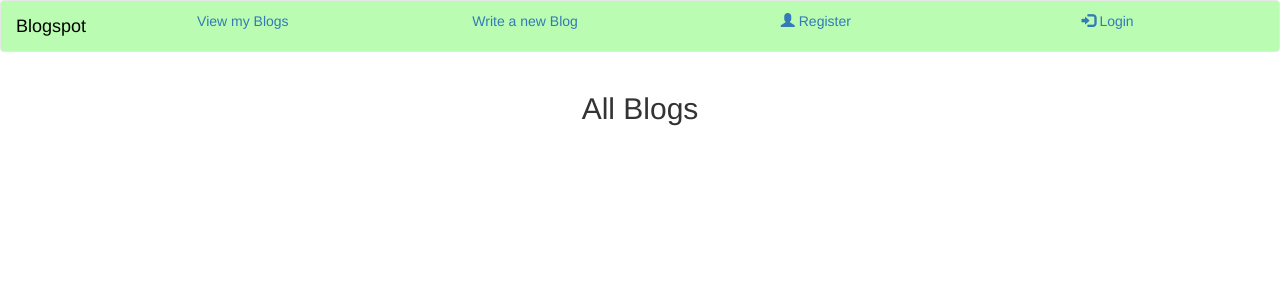
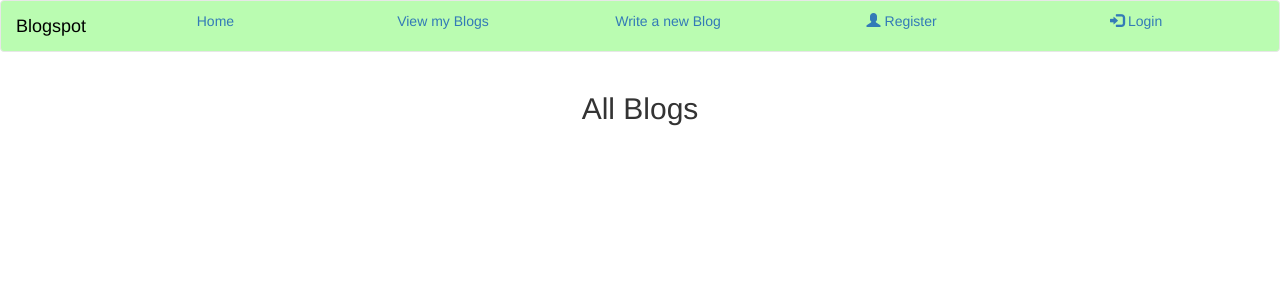
Before and after one commit to khush-deep/blogspot, a Flask app: page / in a window 1280 px wide. Shown: the top 300 px of the page. Run offline with Flask 2, Linux system fonts and the light colour scheme; data that the repository does not hold is empty; some libraries are stand-ins or nearby versions.

Commit message:
added home in navbar

```diff
--- a/templates/_navbar.html
+++ b/templates/_navbar.html
@@ -12,6 +12,7 @@
 
     <div class="collapse navbar-collapse" id="nav-collapse">
       <ul class="nav nav-justified nasti-nav">
+        <li class="nav-item"><a class="nav-link" href="/">Home</a></li>
         <li class="nav-item"><a class="nav-link" href="/my-blogs">View my Blogs</a></li>
         <li class="nav-item"><a class="nav-link" href="/write-blog">Write a new Blog</a></li>
           {% if session.get('user') %}
```
